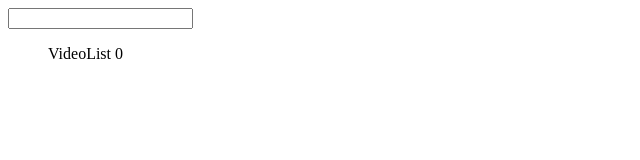
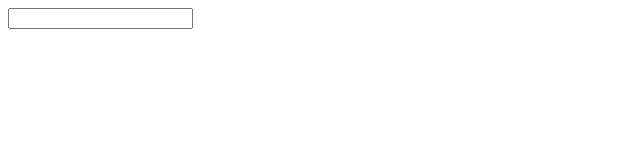
Before and after one commit to dennihous/video-browser, a Vue app: page / in a window 1280 px wide. Shown: the top 160 px of the page, without its empty margins (0-640 px from the left). Built offline with nearby package versions, Linux system fonts and the light colour scheme.

Commit message:
v-for change

```diff
--- a/src/components/VideoList.vue
+++ b/src/components/VideoList.vue
@@ -1,13 +1,18 @@
 <template>
   <ul>
-    VideoList
-    {{ videos.length }}
+    <VideoListItem v-for="video in videos" >
+    </VideoListItem>
   </ul>
 </template>
 
 <script>
+import VideoListItem from './VideoListItem'
+
   export default {
     name: 'VideoList',
+    components: {
+      VideoListItem
+    },
     props: ['videos']
   }
 </script>
--- /dev/null
+++ b/src/components/VideoListItem.vue
@@ -0,0 +1,11 @@
+<template>
+  <li>
+    VideoListItem
+  </li>
+</template>
+
+<script>
+export default {
+  name: 'VideoListItem'
+}
+</script>
```
